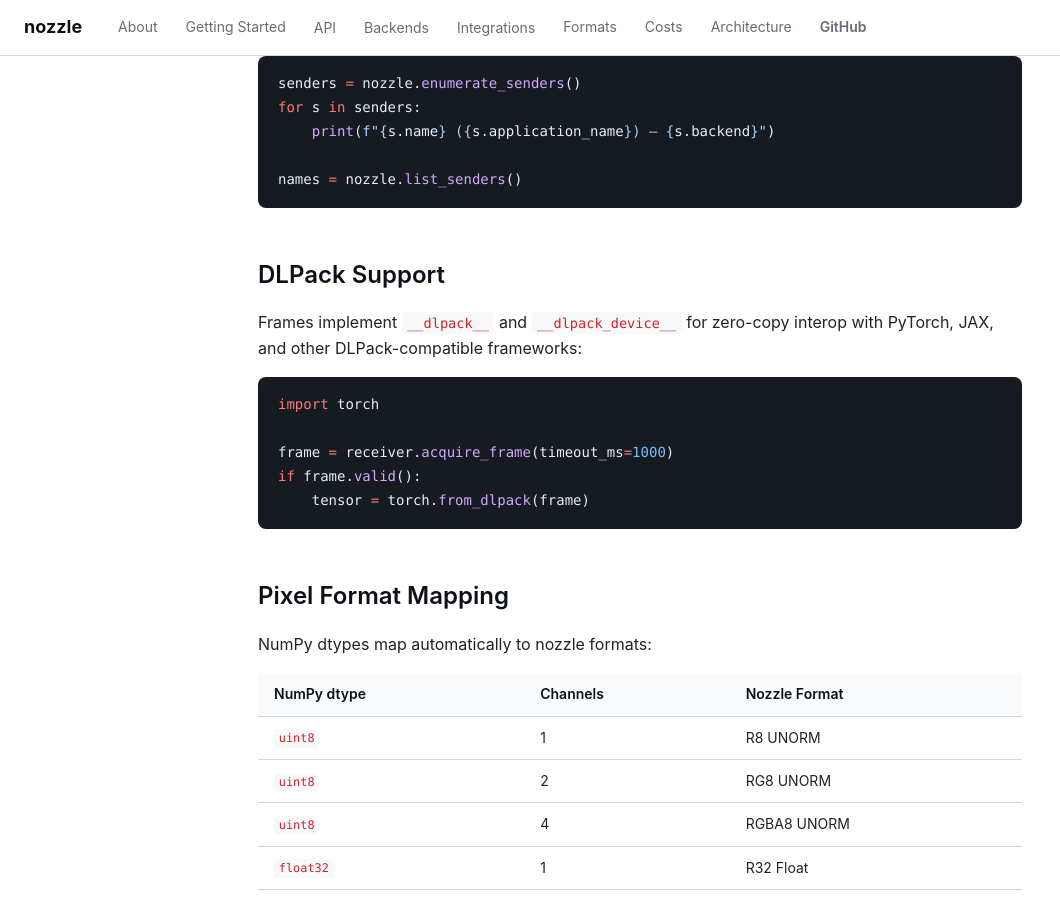
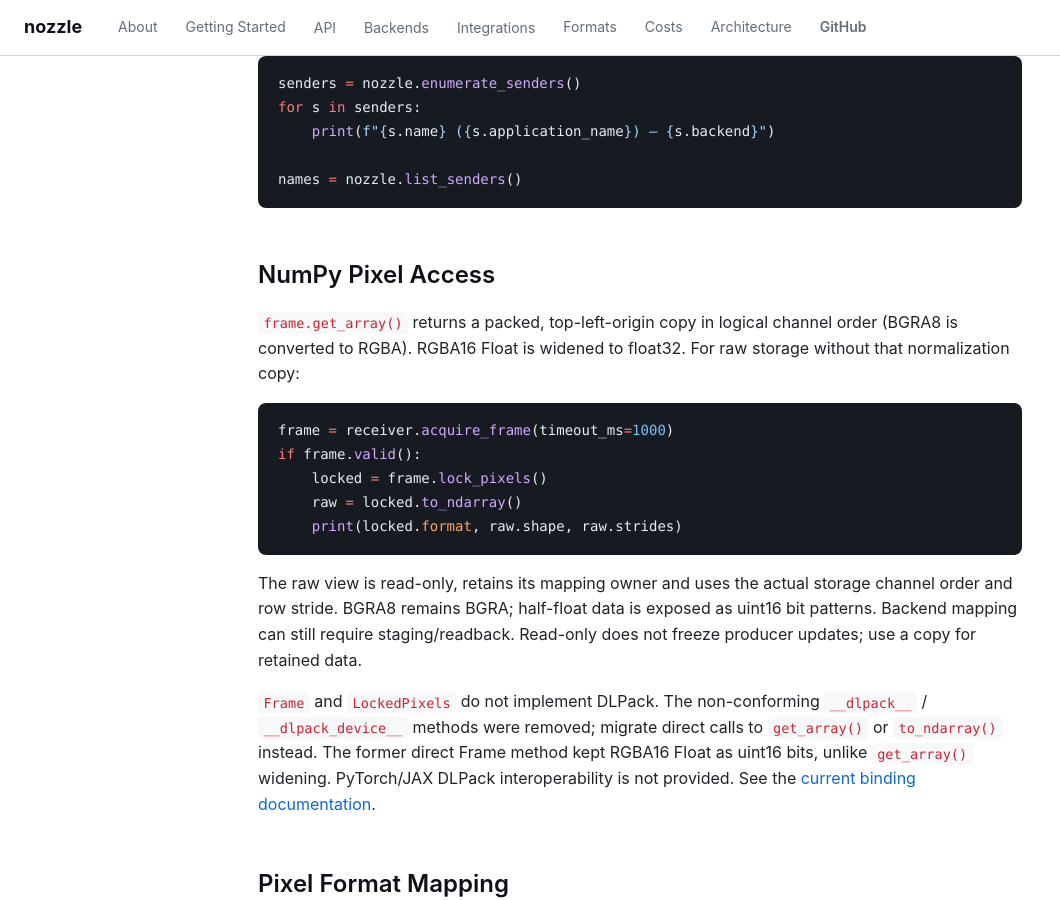
Before and after one commit to nozzle-io/.github, a Jekyll site: the page built from integrations/python.md, in a window 1280 px wide and 900 px high, scrolled down 1566 px. Shown: the whole window, without its empty margins (0-1060 px from the left). Built offline with Jekyll 4.4.1, drawn with Linux system fonts in a browser that asks for light colours; some of the changed text lies outside the part shown.

Commit message:
docs: describe Python NumPy access without false DLPack support

````diff
--- a/integrations/python.md
+++ b/integrations/python.md
@@ -3,7 +3,7 @@ layout: default
 title: Python (py.nozzle)
 ---
 
-[py.nozzle](https://github.com/nozzle-io/py.nozzle) provides Python bindings for nozzle via [nanobind](https://github.com/wjakob/nanobind). NumPy arrays are zero-copy via DLPack.
+[py.nozzle](https://github.com/nozzle-io/py.nozzle) provides Python bindings for nozzle via [nanobind](https://github.com/wjakob/nanobind). Receive pixels as NumPy copies or read-only raw mapped views.
 
 ## Install
 
@@ -65,17 +65,30 @@ for s in senders:
 names = nozzle.list_senders()
 ```
 
-## DLPack Support
+## NumPy Pixel Access
 
-Frames implement `__dlpack__` and `__dlpack_device__` for zero-copy interop with PyTorch, JAX, and other DLPack-compatible frameworks:
+`frame.get_array()` returns a packed, top-left-origin copy in logical channel
+order (BGRA8 is converted to RGBA). RGBA16 Float is widened to float32.
+For raw storage without that normalization copy:
 
 ```python
-import torch
-
 frame = receiver.acquire_frame(timeout_ms=1000)
 if frame.valid():
-    tensor = torch.from_dlpack(frame)
+    locked = frame.lock_pixels()
+    raw = locked.to_ndarray()
+    print(locked.format, raw.shape, raw.strides)
 ```
+
+The raw view is read-only, retains its mapping owner and uses the actual storage
+channel order and row stride. BGRA8 remains BGRA; half-float data is exposed as
+uint16 bit patterns. Backend mapping can still require staging/readback.
+Read-only does not freeze producer updates; use a copy for retained data.
+
+`Frame` and `LockedPixels` do not implement DLPack. The non-conforming
+`__dlpack__` / `__dlpack_device__` methods were removed; migrate direct calls to
+`get_array()` or `to_ndarray()` instead. The former direct Frame method kept
+RGBA16 Float as uint16 bits, unlike `get_array()` widening. PyTorch/JAX DLPack
+interoperability is not provided. See the [current binding documentation](https://github.com/nozzle-io/py.nozzle#numpy-api-migration).
 
 ## Pixel Format Mapping
 
@@ -115,10 +128,9 @@ NumPy dtypes map automatically to nozzle formats:
 |--------|-------------|
 | `frame.info()` | Get frame metadata (width, height, format, frame_index) |
 | `frame.get_array()` | Copy frame data to NumPy array |
-| `frame.lock_pixels()` | Zero-copy pixel access via `LockedPixels` |
+| `frame.lock_pixels()` | Transfer frame ownership to `LockedPixels` for read-only raw mapped access |
 | `frame.valid()` | Check if frame holds valid data |
 | `frame.release()` | Explicitly release frame |
-| `frame.__dlpack__()` | DLPack export |
 
 ## Architecture
 
````
